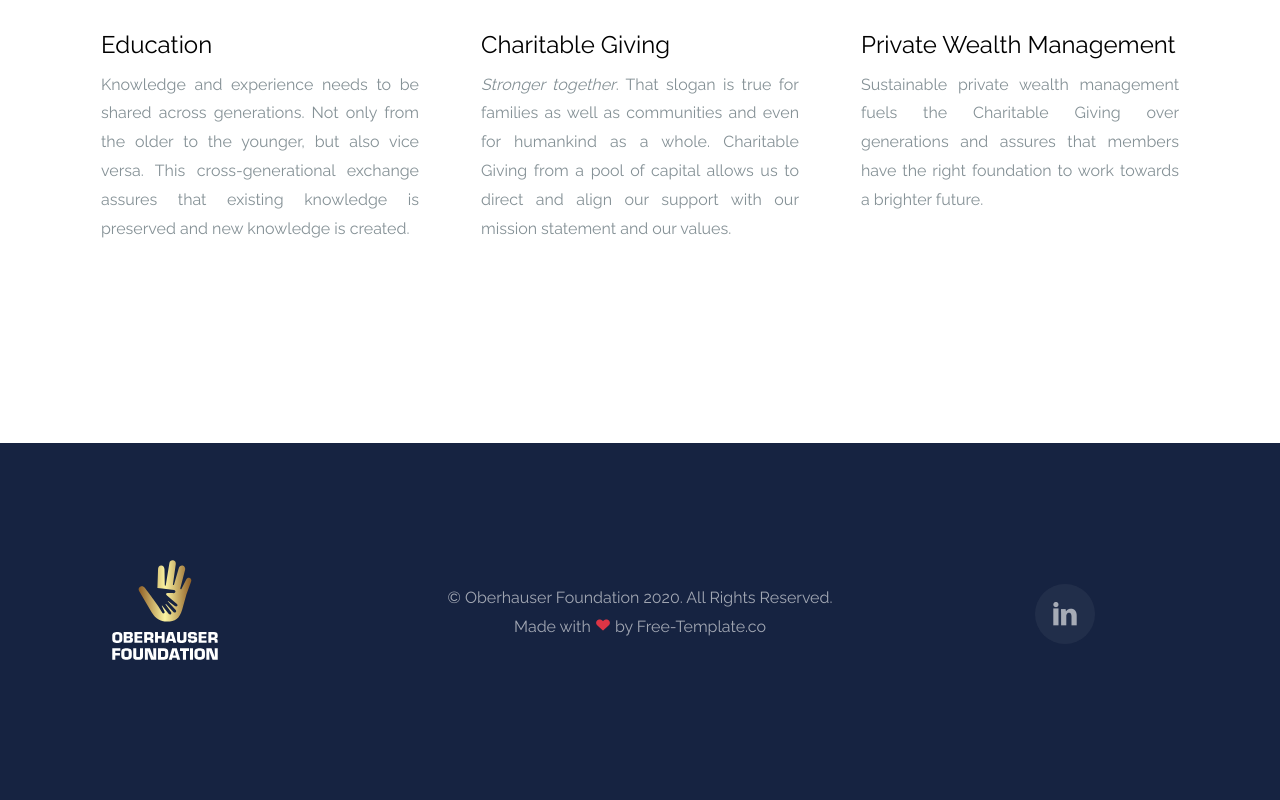
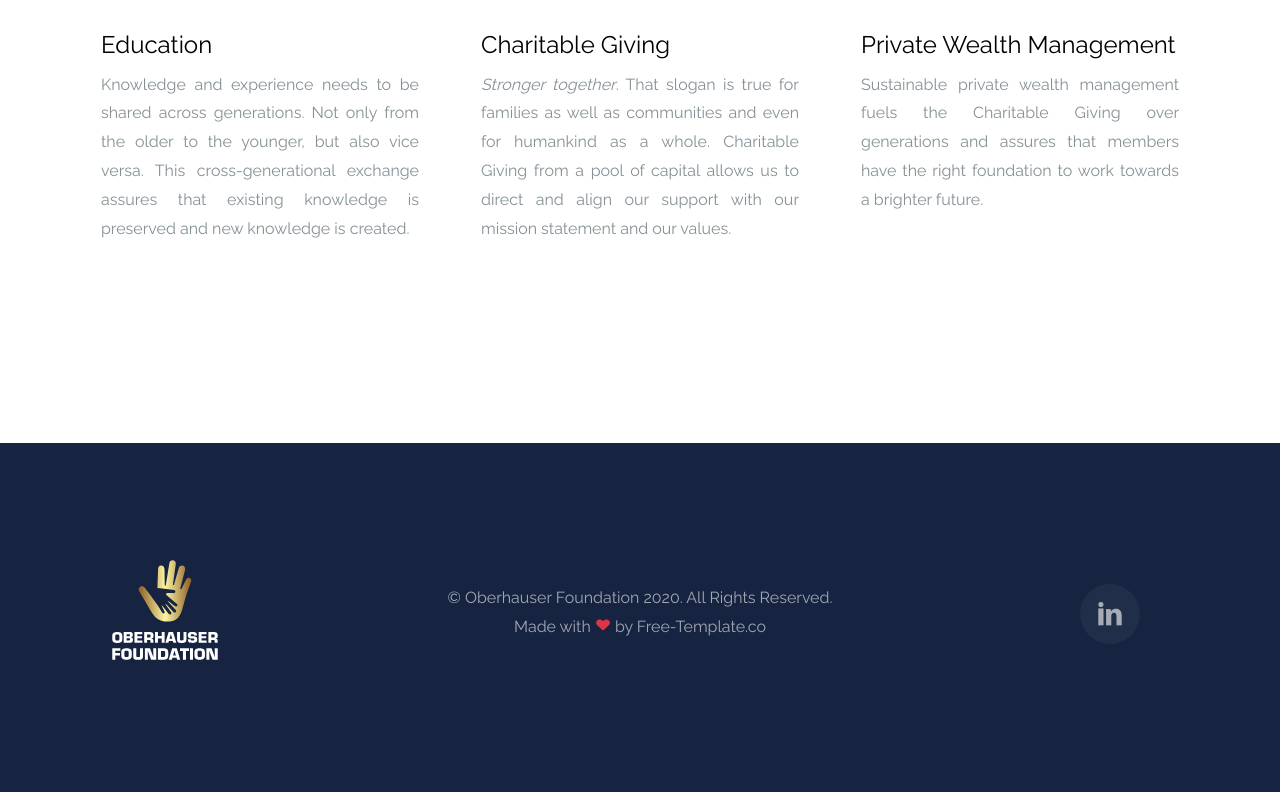
Before and after one commit to oberhauser-global/oberhauser-foundation.github.io, a plain HTML site: page index.html in a window 1280 px wide. Shown: the part 5029-5829 px from the top of the page. Drawn offline with Linux system fonts and the light colour scheme; files whose address does not match are found by name.

Commit message:
Centering linkedin logo in footer and making logo in navbar smaller

```diff
--- a/index.html
+++ b/index.html
@@ -42,7 +42,7 @@
     >
       <div class="container">
         <a class="navbar-brand" href="/">
-          <img src="images/logo.png" style="width: 175px;" />
+          <img src="images/logo.png" style="width: 150px;" />
         </a>
         <button
           class="navbar-toggler"
@@ -451,10 +451,11 @@
               <a href="https://free-template.co/">Free-Template.co</a>
             </p>
           </div>
-          <div class="col-md-2">
-            <div class="ftco-footer-widget mb-4">
+          <div class="col-md-2 text-center">
             <br />
-              <ul class="ftco-footer-social list-unstyled float-md-center">
+            <ul
+              class="ftco-footer-social list-unstyled float-md-center text-center"
+            >
               <li>
                 <a
                   href="https://linkedin.com/company/oberhauser-foundation"
@@ -464,7 +465,6 @@
                 </a>
               </li>
             </ul>
-            </div>
           </div>
         </div>
       </div>
```
Lines whose indentation alone changed are shown as unchanged.
